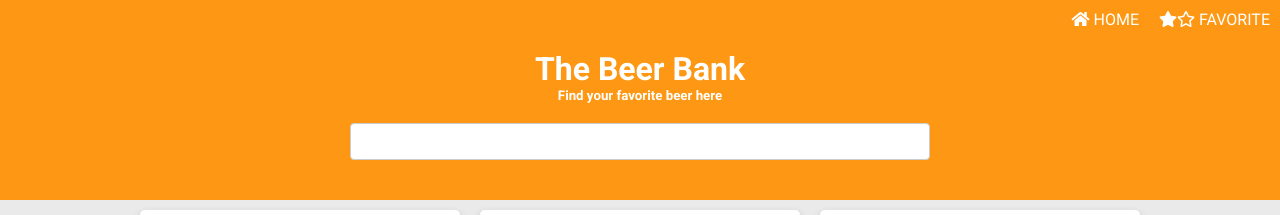
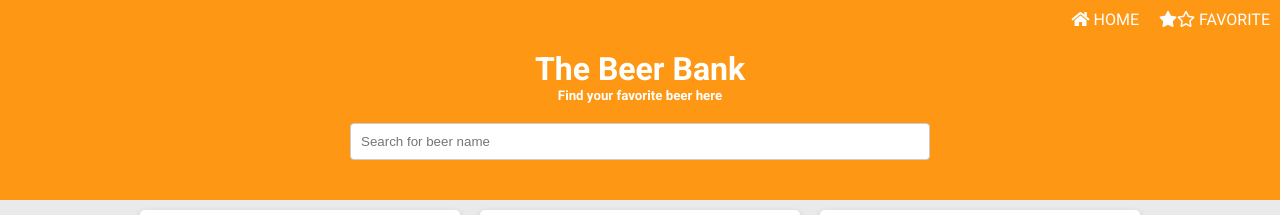
Before and after one commit to free4mOriginal/successhub-react-app, a React (Create React App) app: page / in a window 1280 px wide. Shown: the top 215 px of the page. Built offline with nearby package versions, Linux system fonts and the light colour scheme.

Commit message:
add placeholder for input

```diff
--- a/src/components/Header.js
+++ b/src/components/Header.js
@@ -6,7 +6,7 @@ export default function Header() {
       <div className="header">
         <h1>The Beer Bank</h1>
         <h5>Find your favorite beer here</h5>
-        <input type="textfield"></input>
+        <input type="textfield" placeholder="Search for beer name"></input>
       </div>
     </div>
   );
```
